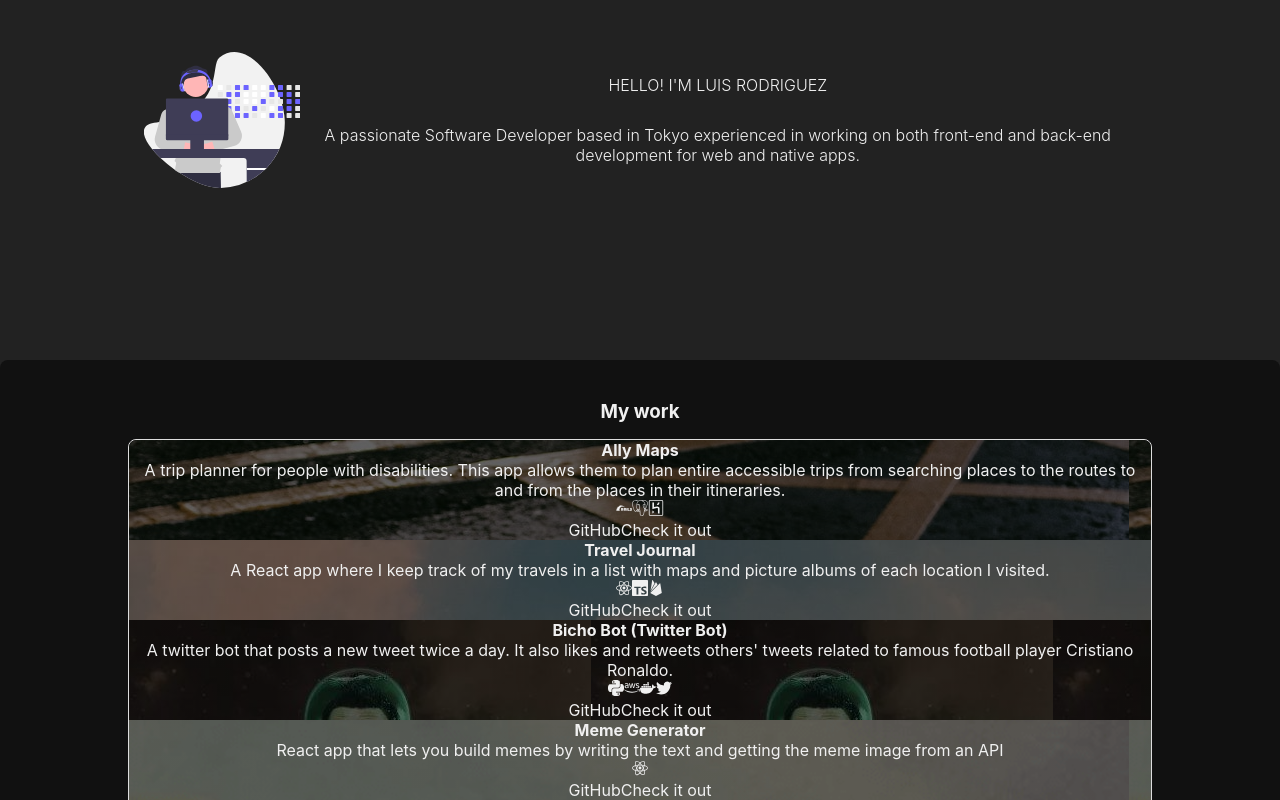
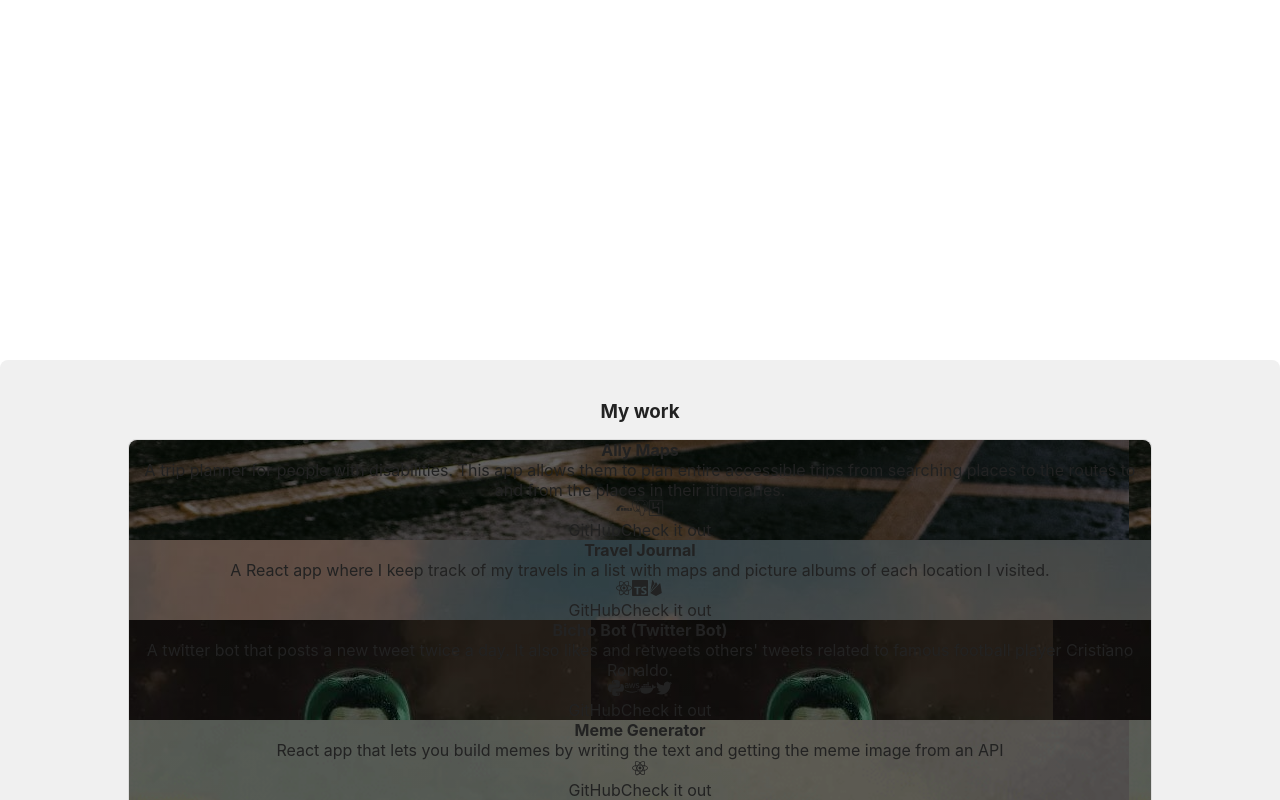
Before and after one commit to luisrrv/portfolio, a React (Create React App) app: page / in a window 1280 px wide. Shown: the part 360-1160 px from the top of the page. Built offline with nearby package versions, Linux system fonts and the light colour scheme.

Commit message:
loading screen

```diff
--- a/src/App.css
+++ b/src/App.css
@@ -16,3 +16,42 @@
   background-color: #222;
   color: #f0f0f0;
 }
+
+.loading {
+  position: absolute;
+  top: 0;
+  left: 0;
+  width: 100%;
+  height: 100vh;
+  display: flex;
+  justify-content: center;
+  align-items: center;
+  color: #222;
+  z-index: 99999;
+  background-color: #f0f0f0;
+  color: #222;
+  animation: loading ease-in-out 2s;
+}
+.loading.dark {
+  background-color: #222;
+  color: #f0f0f0;
+}
+
+@keyframes loading {
+  0% {
+    opacity: 0;
+    /* transform: scale(0.2); */
+  }
+  25% {
+    opacity: 1;
+    /* transform: scale(1); */
+  }
+  75% {
+    opacity: 1;
+    /* transform: scale(1); */
+  }
+  100% {
+    opacity: 0;
+    /* transform: scale(0.2); */
+  }
+}
--- a/src/App.tsx
+++ b/src/App.tsx
@@ -15,12 +15,35 @@ export interface IAppProps {
 
 
 function App({ className, isDarkMode }: IAppProps) {
-
-  const [isDark, setIsDark] = useState(useDarkMode());
-  const appClassName = isDark ? 'light' : 'dark';
+  const darkMode = useDarkMode();
+  const [isDark, setIsDark] = useState(darkMode);
+  const appClassName = isDark ? 'dark' : 'light';
+  const [loading, setLoading] = useState(true);
+  const [hideApp, setHideApp] = useState(true);
   const [showContact, setShowContact] = useState(false);
   const [contactMS, setContactMS] = useState(false);
   const [contactOptsMS, setContactOptsMS] = useState(false);
+
+  useEffect(() => {
+    setTimeout(() => {
+      setHideApp(false);
+
+      setTimeout(() => {
+        setLoading(false);
+      },500)
+
+    }, 1500);
+  },[]);
+
+  useEffect(() => {
+    setIsDark(darkMode);
+  },[darkMode]);
+
+  // useEffect(() => {
+  //   console.log('loading',loading);
+  //   console.log('hideApp',hideApp);
+  // },[loading, hideApp]);
+
 
   const checkElements = (element: string, type: string, maxAttempts = 10, interval = 100) => {
     let attempts = 0;
@@ -83,6 +106,11 @@ function App({ className, isDarkMode }: IAppProps) {
 
   return (
     <div className={`App ${appClassName}`}>
+      {loading && (
+          <div className={`loading ${appClassName}`}>
+            loading...
+          </div>
+      )}
       <MouseTracker
         size={40}
         sizeSmall={8}
@@ -90,23 +118,18 @@ function App({ className, isDarkMode }: IAppProps) {
         contactOptsMS={contactOptsMS}
         isDark={isDark}
         handleDarkModeChange={handleDarkModeChange}
+
       />
       <Header
+        hideApp={hideApp}
         showContact={showContact}
         handleShowContact={handleShowContact}
         handleContactMouseOverChange={handleContactMouseOverChange}
         isDark={isDark}
         handleDarkModeChange={handleDarkModeChange}
       />
-      <About isDark={isDark} />
-      <Projects isDark={isDark} />
-      {/* {showContact && (
-        <>
-          <Contact
-          className={'out'}
-          />
-        </>
-      )} */}
+      <About isDark={isDark} hideApp={hideApp} />
+      <Projects isDark={isDark} hideApp={hideApp} />
     </div>
   );
 }
--- a/src/components/About/About.scss
+++ b/src/components/About/About.scss
@@ -1,5 +1,5 @@
 .about_container {
-    margin-top: 80px;
+    margin-top: 64px;
     height: 100vh;
     width: 100%;
     overflow: hidden;
@@ -9,8 +9,20 @@
     padding: 20px;
     color: #222222;
 
+    background-color: #ffffff;
+    opacity: 1;
+    background-image:  radial-gradient(#000000 0.6000000000000001px, transparent 0.6000000000000001px), radial-gradient(#000000 0.6000000000000001px, #ffffff 0.6000000000000001px);
+    background-size: 24px 24px;
+    background-position: 0 0,12px 12px;
+
     &.dark {
         color: #FFFFFF;
+
+        background-color: #222222;
+        opacity: 1;
+        background-image:  radial-gradient(#797979 0.6000000000000001px, transparent 0.6000000000000001px), radial-gradient(#797979 0.6000000000000001px, #222222 0.6000000000000001px);
+        background-size: 24px 24px;
+        background-position: 0 0,12px 12px;
     }
     .content {
         margin: 0 auto;
@@ -29,13 +41,16 @@
             background-size: contain;
             background-position: center;
             background-repeat: no-repeat;
+            margin-bottom: 40%;
         }
         .text {
             display: flex;
             flex-direction: column;
             justify-content: center;
             align-items: center;
+            height: fit-content;
             gap: 30px;
+            margin-bottom: 40%;
             p {
                 height: fit-content;
 
--- a/src/components/About/About.tsx
+++ b/src/components/About/About.tsx
@@ -1,17 +1,45 @@
+import React, { useEffect, useState } from 'react';
 import './About.scss';
 
 // import * as React from 'react';
 interface AboutProps {
   isDark: boolean;
+  hideApp: boolean;
 }
 
-export default function About ({isDark}: AboutProps) {
-  const compClassName = isDark ? 'light' : 'dark';
+export default function About ({isDark, hideApp}: AboutProps) {
+  const compClassName = isDark ? 'dark' : 'light';
+
+  const [scrollPosition, setScrollPosition] = useState(0);
+
+  // Update scroll position on scroll
+  const handleScroll = () => {
+    setScrollPosition(window.scrollY);
+  };
+
+  // Add event listener on mount and remove it on unmount
+  useEffect(() => {
+    window.addEventListener('scroll', handleScroll);
+    return () => {
+      window.removeEventListener('scroll', handleScroll);
+    };
+  }, []);
+
+  // Calculate the scaling factor based on the scroll position
+  const calculateScale = () => {
+    const scaleFactor = 1 - (scrollPosition / window.innerHeight) * 0.1;
+    return scaleFactor;
+  };
+
+  // Apply the scaling transformation to the element's style
+  const zoomStyle: React.CSSProperties = {
+    transform: `scale(${calculateScale()})`,
+  };
 
 
   return (
-    <div className={`about_container ${compClassName}`}>
-      <div className="content">
+    <div className={`about_container ${compClassName} ${hideApp && 'hidden'}`}>
+      <div className="content" style={zoomStyle}>
         <div className="img"></div>
         <div className="text">
           <p>HELLO! I'M LUIS RODRIGUEZ</p>
--- a/src/components/Header/Header.tsx
+++ b/src/components/Header/Header.tsx
@@ -13,11 +13,12 @@ interface HeaderProps {
   handleContactMouseOverChange: (isMouseOver: boolean, element: string) => void;
   isDark: boolean;
   handleDarkModeChange: (toggle: boolean) => void;
+  hideApp: boolean;
 }
 
-export default function Header({ showContact, handleShowContact, handleContactMouseOverChange, isDark, handleDarkModeChange }: HeaderProps) {
+export default function Header({ showContact, handleShowContact, handleContactMouseOverChange, isDark, handleDarkModeChange, hideApp }: HeaderProps) {
 
-  const compClassName = isDark ? 'light' : 'dark';
+  const compClassName = isDark ? 'dark' : 'light';
 
   const changeMode = () => {
     handleDarkModeChange(!isDark);
@@ -35,9 +36,8 @@ export default function Header({ showContact, handleShowContact, handleContactMo
     }, 200);
   };
 
-
   return (
-    <div className={`header_container ${compClassName}`}>
+    <div className={`header_container ${compClassName} ${hideApp && 'hidden'}`}>
       <p>L</p>
 
       <div className="right">
--- a/src/components/MouseTracker/MouseTracker.tsx
+++ b/src/components/MouseTracker/MouseTracker.tsx
@@ -15,7 +15,7 @@ interface FollowCircleProps {
 
 const FollowCircle: React.FC<FollowCircleProps> = ({ size, sizeSmall, contactMS, contactOptsMS, isDark, handleDarkModeChange}) => {
   // const isDarkMode = useDarkMode();
-  const appClassName = isDark ? 'dark' : 'light';
+  const appClassName = isDark ? 'light' : 'dark';
   const circleRef = useRef<HTMLDivElement | null>(null);
   const circleRefSmall = useRef<HTMLDivElement | null>(null);
   const [position, setPosition] = useState({ x: 0, y: 0 });
--- a/src/components/ProjectCard/ProjectCard.tsx
+++ b/src/components/ProjectCard/ProjectCard.tsx
@@ -17,6 +17,10 @@ import { SiRubyonrails,
         SiJavascript,
         SiGooglechrome,
     } from 'react-icons/si';
+
+interface ProjectCardProps {
+  isDark: boolean;
+}
 
 export default function ProjectCard({
   title,
--- a/src/components/Projects/Projects.scss
+++ b/src/components/Projects/Projects.scss
@@ -10,7 +10,7 @@
 
     &.dark {
         color: #f0f0f0;
-        background-color: #111111 !important;
+        background-color: #333333 !important;
     }
 
     h3 {
--- a/src/components/Projects/Projects.tsx
+++ b/src/components/Projects/Projects.tsx
@@ -8,15 +8,16 @@ import ProjectsData, { Project } from '../../data/projects';
 interface ProjectsProps extends IAppProps {
   // Add any other specific props for the Projects component if needed
   isDark: boolean;
+  hideApp: boolean;
 }
 
-export default function App ({className, isDark}: ProjectsProps) {
+export default function App ({className, isDark, hideApp}: ProjectsProps) {
     const projectsData: Project[] = ProjectsData();
     // const isDarkMode = useDarkMode();
-    const compClassName = isDark ? 'light' : 'dark';
+    const compClassName = isDark ? 'dark' : 'light';
 
     return (
-        <div className={`projects_container ${className ? className : ''} ${compClassName}`}>
+        <div className={`projects_container ${className ? className : ''} ${compClassName} ${hideApp && 'hidden'}`}>
             <h3>My work</h3>
             <div className="projects">
             {
```
